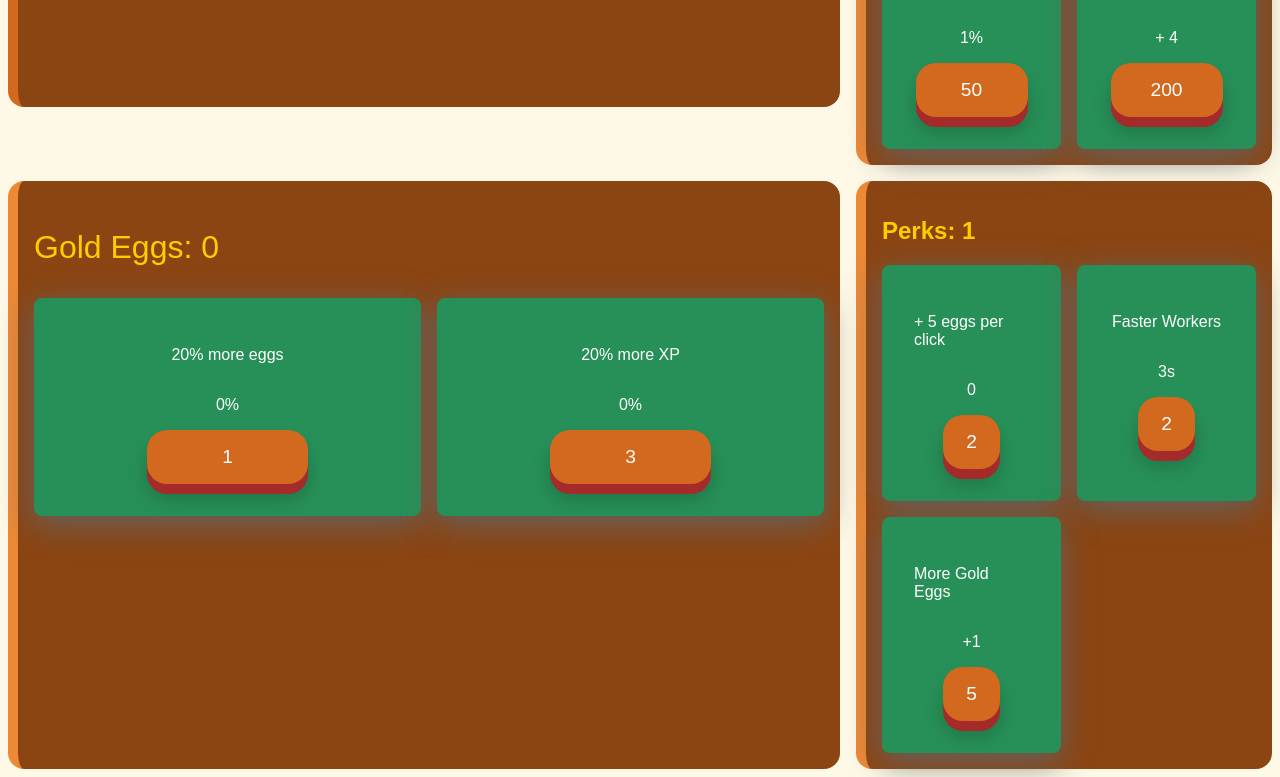
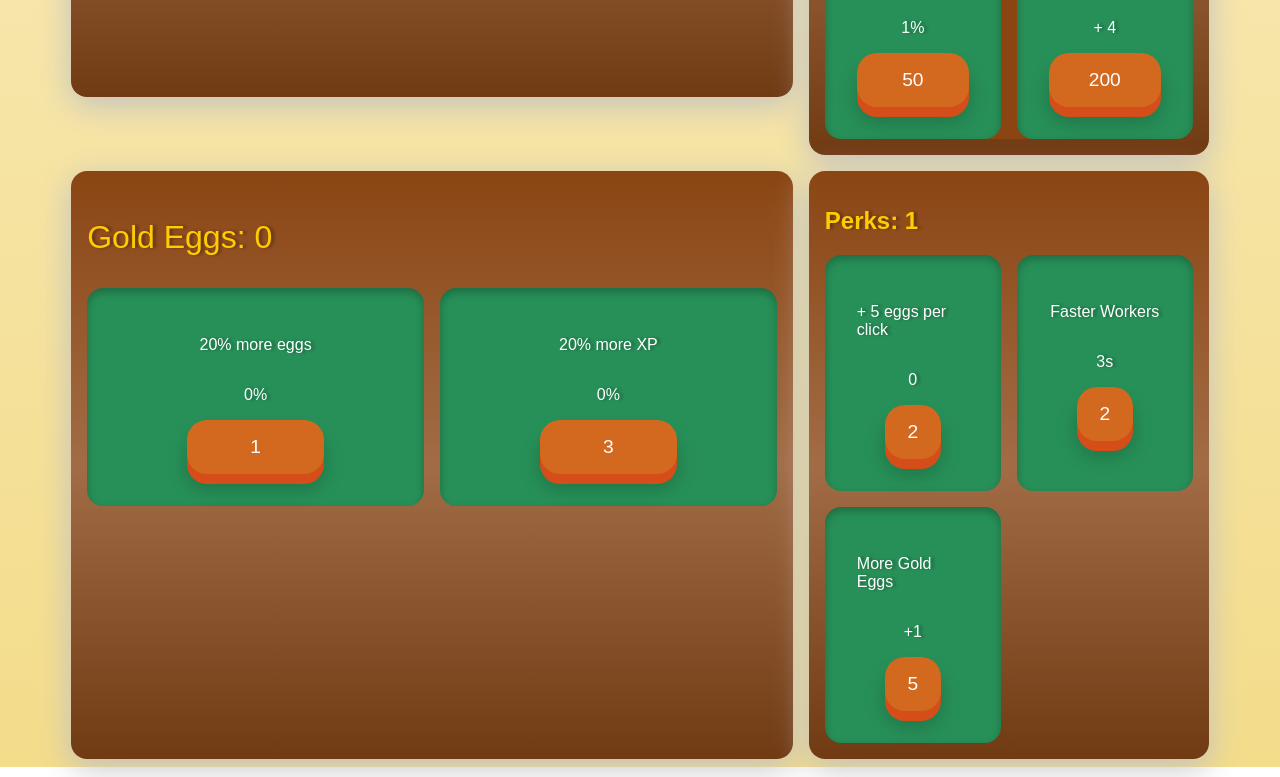
Before and after one commit to nightbomd/Egg-Incremental-unfinished-, a plain HTML site: page index.html in a window 1280 px wide. Shown: the part 731-1508 px from the top of the page. Drawn offline with Linux system fonts and the light colour scheme; a web font is replaced by a local one.

Commit message:
Update styles.css

```diff
--- a/styles.css
+++ b/styles.css
@@ -2,6 +2,9 @@ html {
   color: white;
   font-family: "dm-sans", sans-serif;
   font-style: normal;
+  text-shadow: 3px 0px 3px rgba(0, 0, 0, 0.312);
+  -webkit-backdrop-filter: blur(20px);
+          backdrop-filter: blur(20px);
 }
 
 .title {
@@ -24,8 +27,8 @@ h2 {
 
 .progress-bar {
   width: 100%;
-  border-radius: 20px;
-  border: 10px solid black;
+  border-radius: 40px;
+  border: 5px solid black;
   box-shadow: 0px 8px 32px rgb(99, 99, 99);
   -webkit-backdrop-filter: blur(20px);
           backdrop-filter: blur(20px);
@@ -35,8 +38,9 @@ h2 {
 
 .xp {
   width: 0%;
-  background-color: #3182ce;
+  background: linear-gradient(to right, #387DE4 0%, #72A4EF 51%, #295BA7 77%, #3970C2 100%);
   z-index: 1;
+  border-radius: 40px;
   height: 100%;
   overflow: hidden;
   transition: width 0.3s ease;
@@ -64,7 +68,7 @@ button {
   color: white;
   background: #d2691e;
   border-radius: 20px;
-  box-shadow: 0 10px 0 brown, 0 15px 20px rgba(0, 0, 0, 0.2);
+  box-shadow: 0 10px 0 #D54E19, 0 15px 20px rgba(0, 0, 0, 0.2);
   position: relative;
   top: 0;
   font-size: 1.2rem;
@@ -72,7 +76,7 @@ button {
 }
 button:hover {
   top: 5px;
-  box-shadow: 0 10px 0 brown, 0 15px 20px rgba(0, 0, 0, 0.2);
+  box-shadow: 0 10px 0 #D54E19, 0 15px 20px rgba(0, 0, 0, 0.2);
 }
 
 .btn-afford {
@@ -81,7 +85,7 @@ button:hover {
 }
 
 body {
-  background-color: #fef9e7;
+  background: linear-gradient(#FAEFC8, #F3DC8A);
 }
 
 .eggs {
@@ -95,6 +99,8 @@ body {
   grid-template-columns: 2fr 1fr;
   grid-template-rows: auto;
   gap: 1rem;
+  width: 90%;
+  margin: 0 auto;
 }
 .main-wrapper .click-wrapper {
   height: -moz-fit-content;
@@ -113,7 +119,7 @@ body {
 .main-wrapper .click-wrapper button {
   background: #d2691e;
   border-radius: 20px;
-  box-shadow: 0 10px 0 brown, 0 15px 20px rgba(0, 0, 0, 0.2);
+  box-shadow: 0 10px 0 #D54E19, 0 15px 20px rgba(0, 0, 0, 0.2);
   position: relative;
   top: 0;
   width: 10rem;
@@ -139,10 +145,8 @@ body {
 .main-wrapper .upgrade-wrapper .upgrade {
   background-color: #279058;
   padding: 2rem;
-  box-shadow: 0px 8px 32px rgb(99, 99, 99);
-  -webkit-backdrop-filter: blur(20px);
-          backdrop-filter: blur(20px);
-  border-radius: 8px;
+  box-shadow: inset 0 4px 8px rgba(0, 0, 0, 0.25);
+  border-radius: 16px;
   display: flex;
   align-items: center;
   flex-direction: column;
@@ -168,7 +172,6 @@ body {
   background-color: #8b4513;
   padding: 1rem;
   border-radius: 16px;
-  border-left: 10px solid #ed8936;
 }
 .golden-egg-upgrades .wrapper, .xp-perk-upgrades .wrapper {
   display: grid;
@@ -178,10 +181,8 @@ body {
 .golden-egg-upgrades .upgrade, .xp-perk-upgrades .upgrade {
   background-color: #279058;
   padding: 2rem;
-  box-shadow: 0px 8px 32px rgb(99, 99, 99);
-  -webkit-backdrop-filter: blur(20px);
-          backdrop-filter: blur(20px);
-  border-radius: 8px;
+  box-shadow: inset 0 4px 8px rgba(0, 0, 0, 0.25);
+  border-radius: 16px;
   display: flex;
   align-items: center;
   flex-direction: column;
@@ -215,6 +216,39 @@ body {
   font-size: 2rem;
 }
 
+.click-wrapper, .upgrades, .golden-egg-upgrades, .xp-perk-upgrades {
+  background: linear-gradient(#8B4513, #A26C46, #703A13);
+  border-left: none !important;
+  box-shadow: 0px 8px 32px rgb(193, 193, 193);
+  -webkit-backdrop-filter: blur(20px);
+          backdrop-filter: blur(20px);
+}
+.click-wrapper button, .upgrades button, .golden-egg-upgrades button, .xp-perk-upgrades button {
+  border-radius: 2px;
+  padding: 1rem 1.3rem 1rem 1.3rem;
+  display: flex;
+  align-items: center;
+  justify-content: center;
+  transition: 0.3s ease-in-out;
+  background-color: #d2691e;
+  border: none;
+  box-shadow: 0px 8px 32px rgb(99, 99, 99);
+  -webkit-backdrop-filter: blur(20px);
+          backdrop-filter: blur(20px);
+  color: white;
+  background: #d2691e;
+  border-radius: 20px;
+  box-shadow: 0 10px 0 #D54E19, 0 15px 20px rgba(0, 0, 0, 0.2);
+  position: relative;
+  top: 0;
+  font-size: 1.2rem;
+  min-width: 50%;
+}
+.click-wrapper button:hover, .upgrades button:hover, .golden-egg-upgrades button:hover, .xp-perk-upgrades button:hover {
+  top: 5px;
+  box-shadow: 0 10px 0 #D54E19, 0 15px 20px rgba(0, 0, 0, 0.2);
+}
+
 @keyframes rotateSparkle {
   0% {
     transform: rotate(0deg);
```
